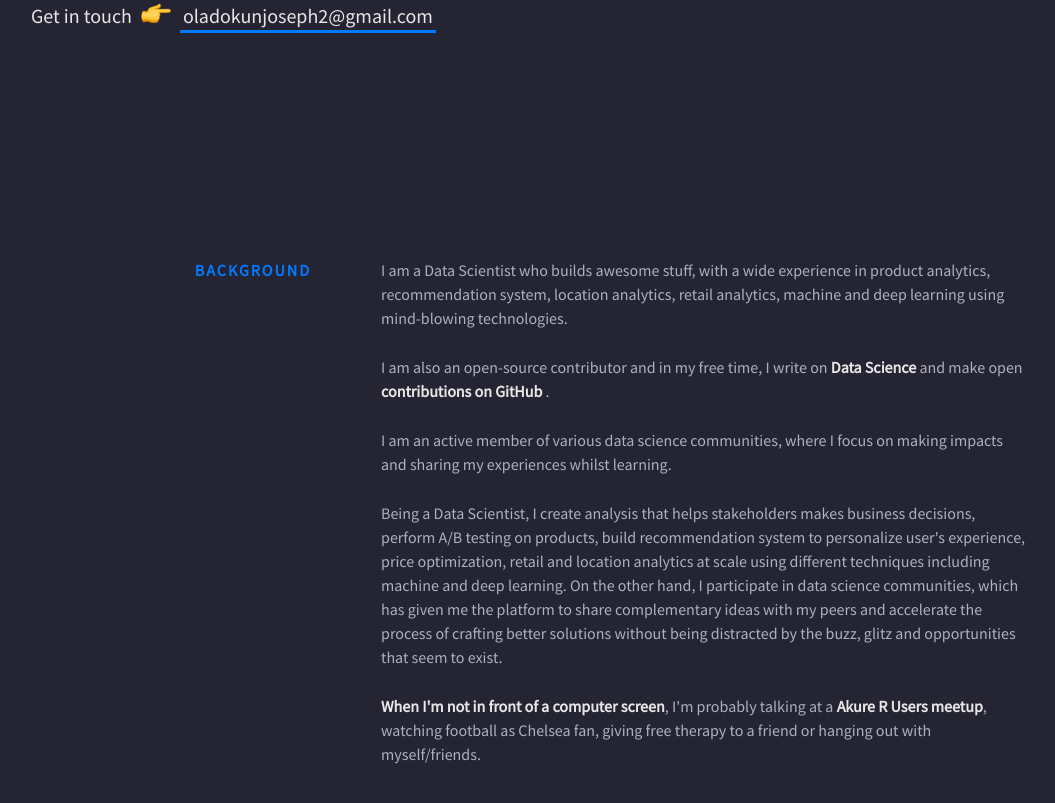
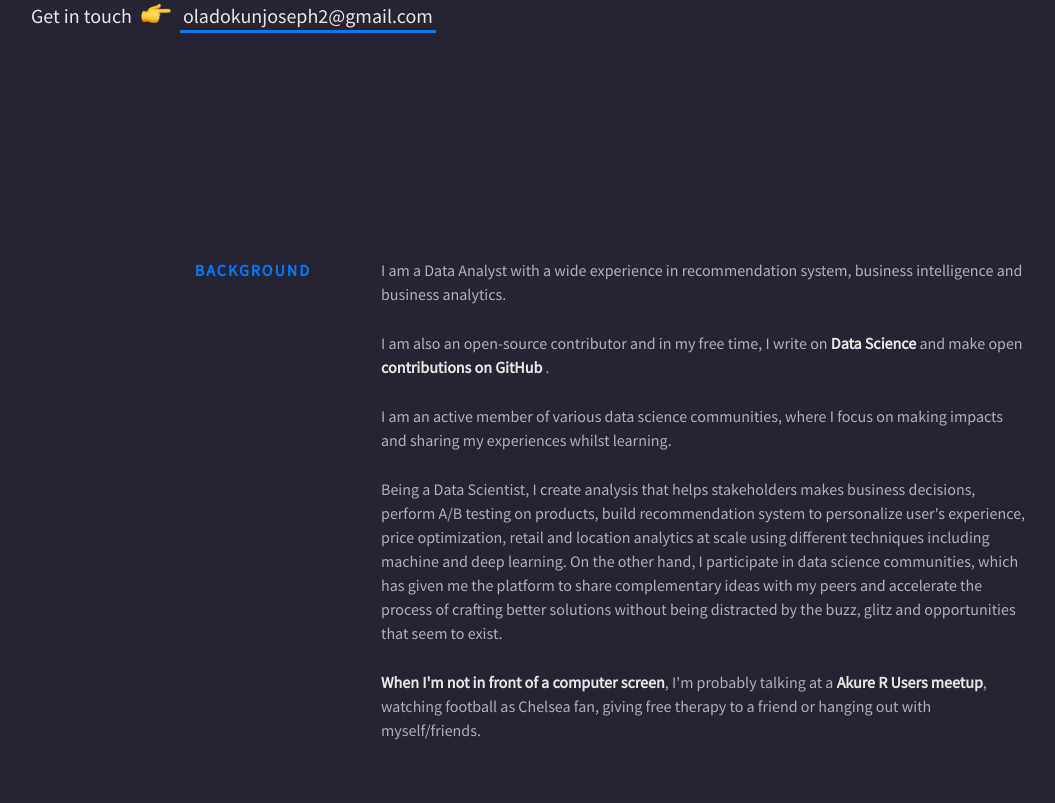
Before and after one commit to prenalyst/prenalyst.github.io, a Jekyll site: the page built from index.html, in a window 1280 px wide and 900 px high, scrolled down 742 px. Shown: the top 803 px of the window, without its empty margins (69-1124 px from the left). Built offline with Jekyll 4.4.1, drawn with Linux system fonts in a browser that asks for light colours; nearby versions of some CDN libraries.

Commit message:
Update background.html

```diff
--- a/_includes/background.html
+++ b/_includes/background.html
@@ -2,9 +2,7 @@
   <div class="section__title">Background</div>
   <div class="section__content">
     <p>
-      I am a Data Scientist who builds awesome stuff, with a wide experience
-      in product analytics, recommendation system, location analytics, retail analytics, machine and deep learning using mind-blowing
-      technologies.
+      I am a Data Analyst with a wide experience in recommendation system, business intelligence and business analytics.
     </p>
     <p>
       I am also an open-source contributor and in my free time, I write on
```
